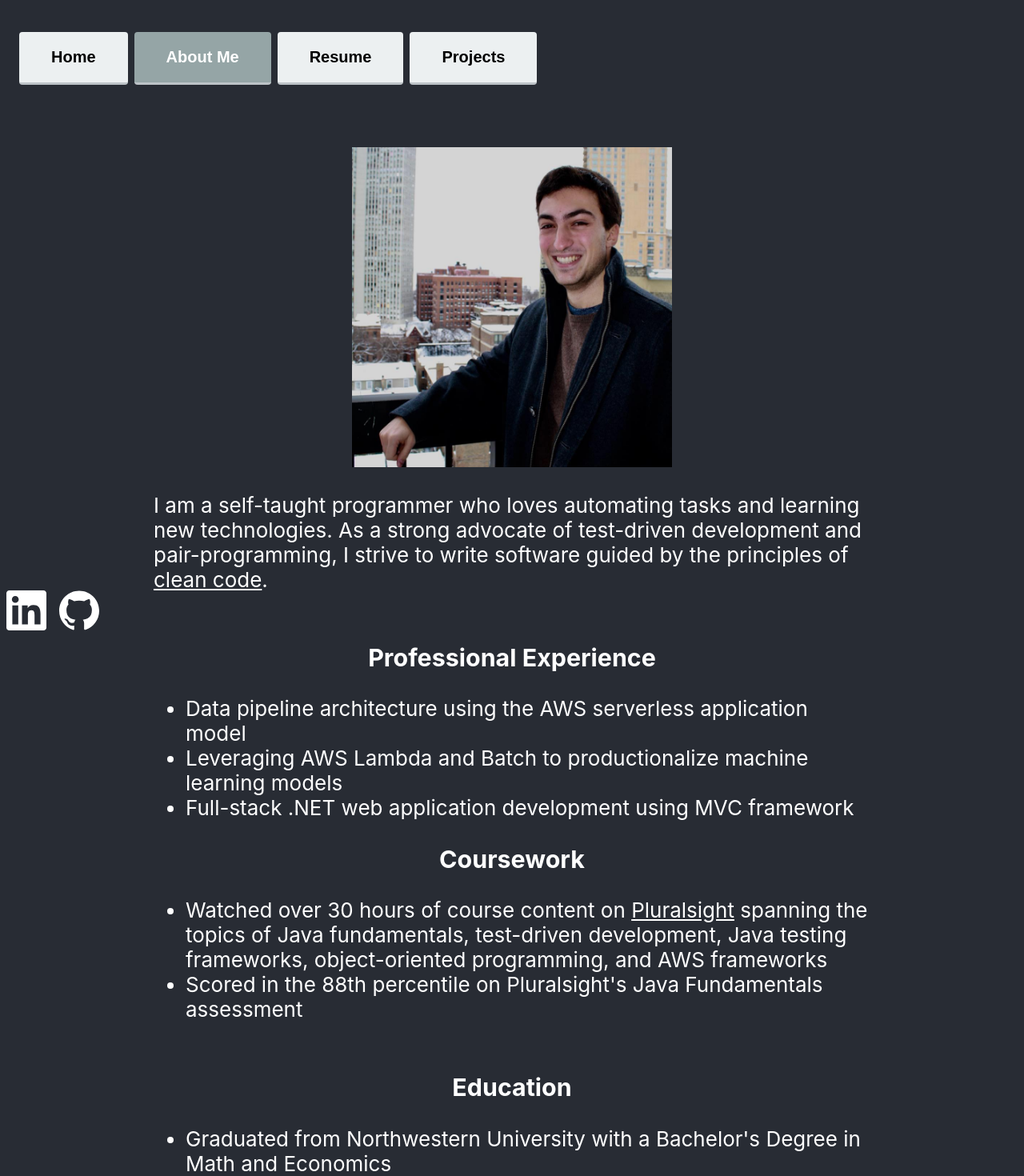
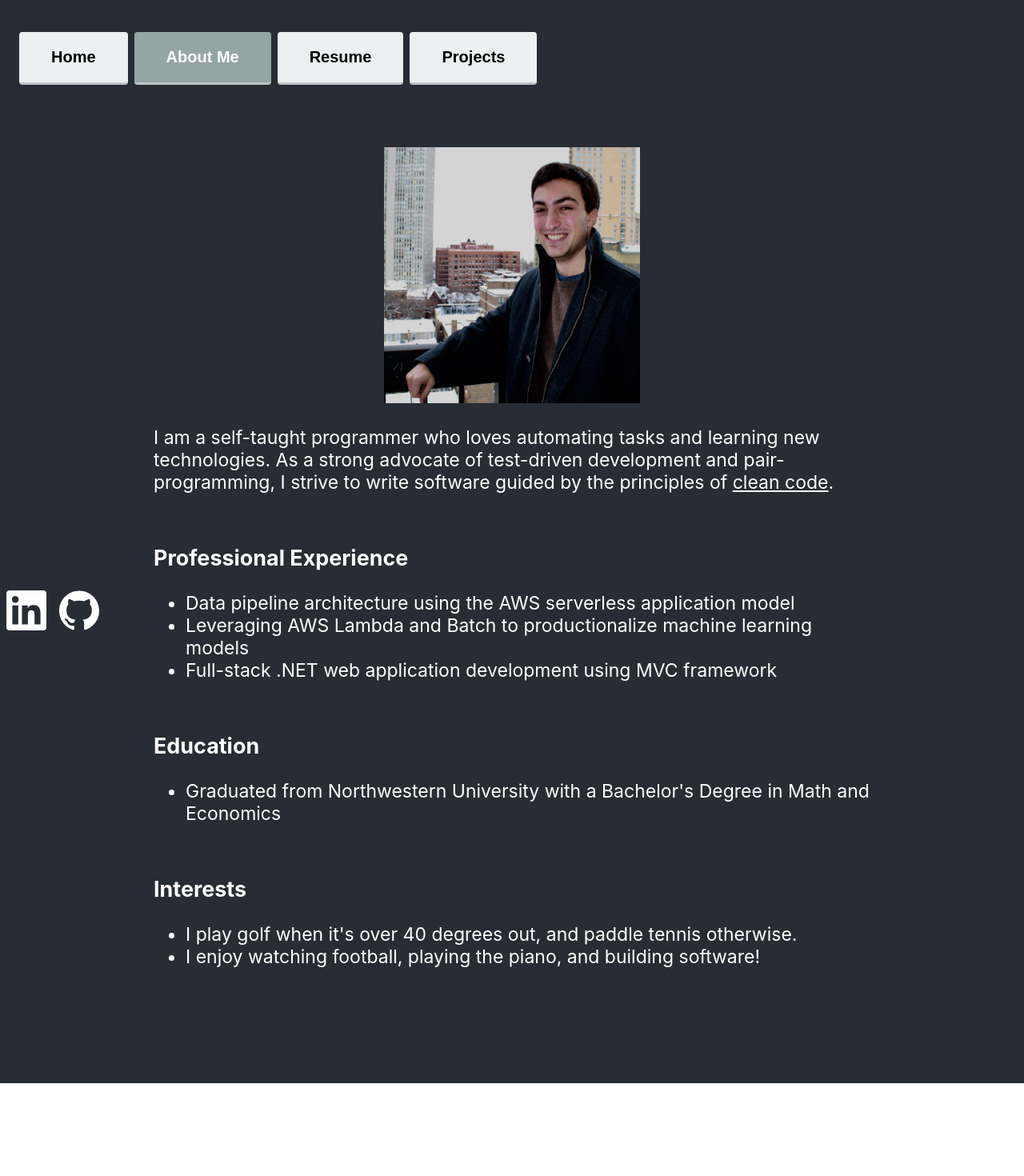
Before and after one commit to danadajian/Personal-Website, a React (Create React App) app: page /about in a window 1280 px wide. Shown: the top 1470 px of the page at 80% size. After the commit the page ends 1354 px from the top, so only its background shows below. Built offline with nearby package versions, Linux system fonts and the light colour scheme.

Commit message:
* updated optimizer image * updated about section

```diff
--- a/src/App.css
+++ b/src/App.css
@@ -4,7 +4,7 @@
   display: flex;
   flex-direction: column;
   justify-content: center;
-  font-size: calc(10px + 2vmin);
+  font-size: calc(7px + 2vmin);
   text-align: center;
   color: white;
   background-color: #282c34;
--- a/src/components/About/About.css
+++ b/src/components/About/About.css
@@ -10,11 +10,15 @@
     color: white;
 }
 
+.About h3 {
+    text-align: left;
+}
+
 .About body {
     margin: 5% 15%;
 }
 
 .About img {
-    width: 50vh;
-    height: 50vh;
+    width: 40vh;
+    height: 40vh;
 }
--- a/src/components/About/About.tsx
+++ b/src/components/About/About.tsx
@@ -2,7 +2,7 @@ import React from 'react';
 import '../../App.css';
 import './About.css';
 import {Navbar} from '../Navbar/Navbar';
-import {CLEAN_CODE_LINK, PLURALSIGHT_LINK} from "../../constants";
+import {CLEAN_CODE_LINK} from "../../constants";
 import {Links} from "../Links/Links";
 
 const headshot = require('../../images/headshot.jpg');
@@ -40,19 +40,6 @@ export const About = () => {
                                 Full-stack .NET web application development using MVC framework
                             </li>
                         </ul>
-                        <h3>Coursework</h3>
-                        <ul>
-                            <li>
-                                Watched over 30 hours of course
-                                content on <a href={PLURALSIGHT_LINK} target={"_blank"}
-                                              rel={"noopener noreferrer"}>Pluralsight</a> spanning the topics of Java
-                                fundamentals, test-driven development, Java testing frameworks,
-                                object-oriented programming, and AWS frameworks
-                            </li>
-                            <li>
-                                Scored in the 88th percentile on Pluralsight's Java Fundamentals assessment
-                            </li>
-                        </ul>
                         </body>
                     </section>
                     <section>
--- a/src/constants.ts
+++ b/src/constants.ts
@@ -1,6 +1,5 @@
 export const GOOGLE_DOCS_EMBED_LINK_FOR_RESUME = "https://docs.google.com/document/d/e/2PACX-1vR7KuXM96JBgn0dtDI8nA8bhCIszgntZblap9226e_sNHoUc-o-Yr1I7jRk3bs6k_LPOX3hm0597h0Q/pub?embedded=true";
 export const CLEAN_CODE_LINK = "https://www.amazon.com/Clean-Code-Handbook-Software-Craftsmanship/dp/0132350882";
-export const PLURALSIGHT_LINK = "https://www.pluralsight.com/";
 export const LINKED_IN_LINK = "https://www.linkedin.com/in/dan-adajian-aa8aaa72/";
 export const GITHUB_LINK = "https://github.com/danadajian/";
 export const DFS_OPTIMIZER_SITE = "https://dfsoptimizer.app";
```
Also changed, not shown: src/images/dfs-optimizer-example.png, 1 other file (tests, documents, lock files or other folders).
